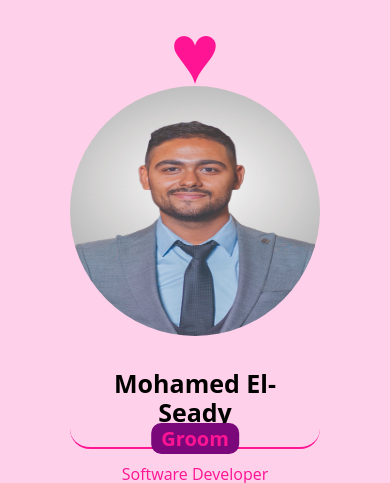
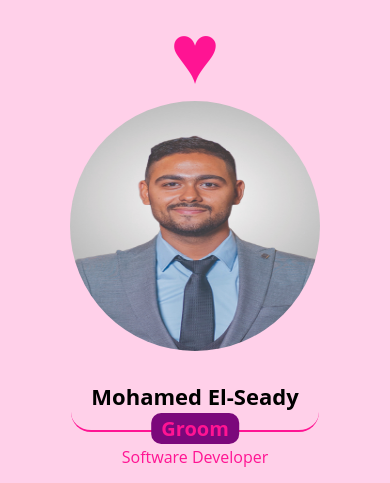
Before and after one commit to Mandela95/Engagement, a plain HTML site: page index.html in a window 390 px wide. Shown: the part 144-627 px from the top of the page. Drawn offline with Linux system fonts and the light colour scheme; files that its build step writes are made by us from their sources.

Commit message:
Update Wedding Invite.css

```diff
--- a/Css/Wedding Invite.css
+++ b/Css/Wedding Invite.css
@@ -119,6 +119,12 @@ a {
     flex-direction: column;
     align-items: center;
   }
+   .groom img {
+     margin-top: 15px;
+  }
+  .husband h3 {
+    font-size: 22px;
+  }
   .ring img {
     margin-top: 0;
   }
```
